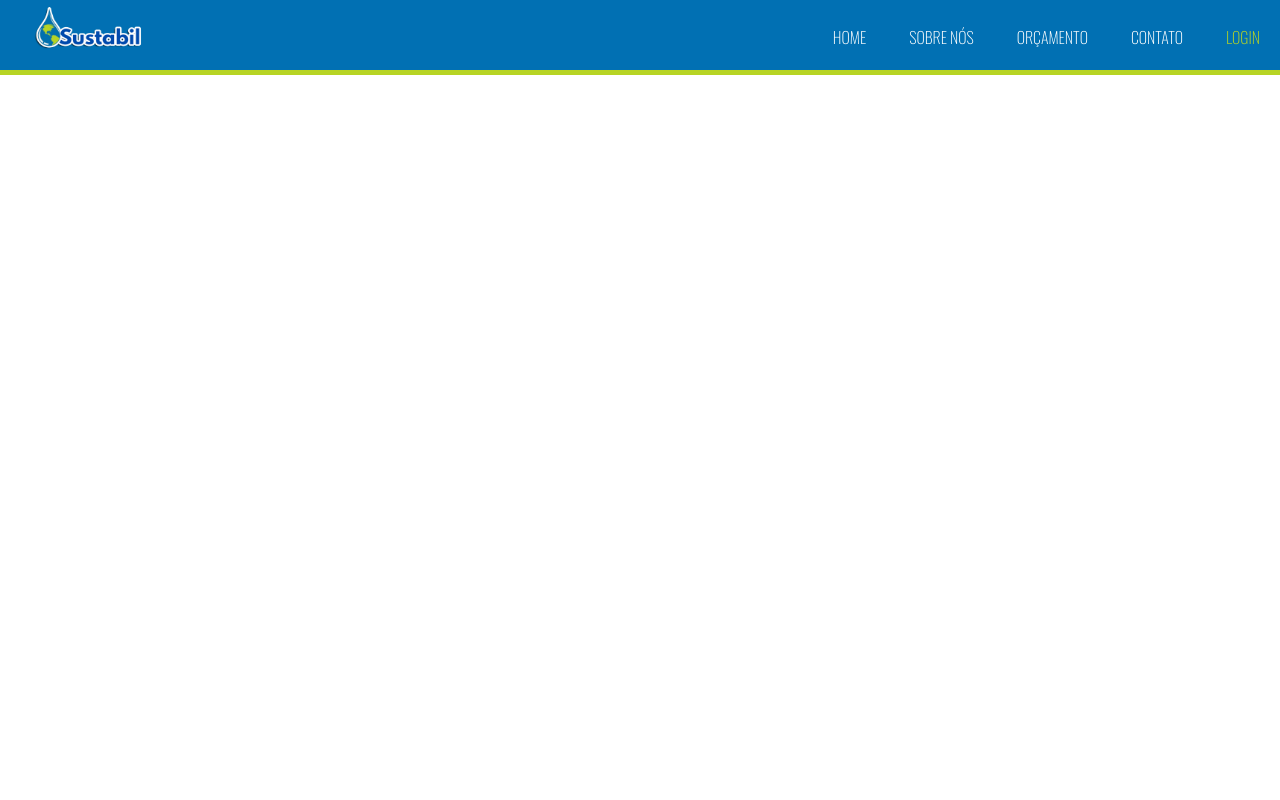
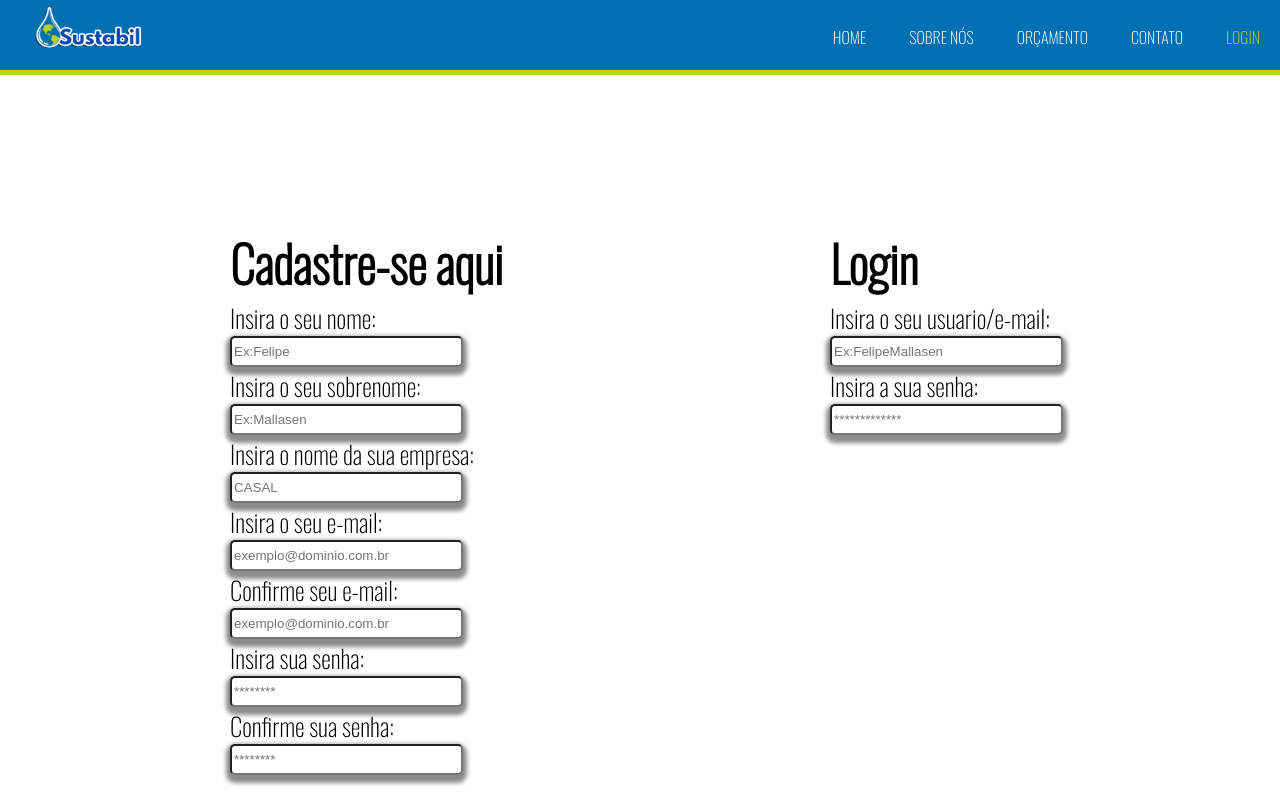
Before and after one commit to Anderson-MF/SPRINT2-SUSTABIL-PROJETO, a plain HTML site: page Site/login.html in a window 1280 px wide. Drawn offline with nearby package versions, Linux system fonts and the light colour scheme.

Commit message:
att site

```diff
--- a/Site/login.html
+++ b/Site/login.html
@@ -24,5 +24,30 @@
             </div>
         </div>
     </div>
+    <div class="form">
+        <h1>Cadastre-se aqui</h1>
+        <label class="label">Insira o seu nome: </label>
+        <input class="input" type="text" placeholder="Ex:Felipe">
+        <label class="label">Insira o seu sobrenome: </label>
+        <input class="input" type="text" placeholder="Ex:Mallasen">
+        <label class="label">Insira o nome da sua empresa: </label>
+        <input class="input" type="text" placeholder="CASAL">
+        <label class="label">Insira o seu e-mail: </label>
+        <input class="input" type="text" placeholder="exemplo@dominio.com.br">
+        <label class="label">Confirme seu e-mail: </label>
+        <input class="input" type="text" placeholder="exemplo@dominio.com.br">
+        <label class="label">Insira sua senha: </label>
+        <input class="input" type="text" placeholder="********">
+        <label class="label">Confirme sua senha: </label>
+        <input class="input" type="text" placeholder="********">
+    </div>
+    <div class="form2">
+        <h1>Login</h1>
+        <label class="label2">Insira o seu usuario/e-mail: </label>
+        <input class="input2" type="text" placeholder="Ex:FelipeMallasen">
+        <label class="label2">Insira a sua senha: </label>
+        <input class="input2" type="text" placeholder="*************">
+
+    </div>
 </body>
 </html>
--- a/Site/style_login.css
+++ b/Site/style_login.css
@@ -3,6 +3,7 @@
 }
 body {
     font-family: 'Oswald', sans-serif;
+
 }
 
 .header {
@@ -37,3 +38,55 @@ body {
     padding: 5px 20px 0 20px;
 
 }
+
+.form {
+    padding-left: 200px;
+    padding-top: 150px;
+    float: left;
+
+}
+
+.form h1 {
+    padding-left: 30px;
+    font-size: 50px;
+}
+
+.form2 {
+    padding-right: 200px;
+    padding-top: 150px;
+    float: right;
+}
+
+.form2 h1 {
+    padding-left: 30px;
+    font-size: 50px;
+}
+
+.label {
+    padding: 0px 30px 0 30px;
+    font-size: 25px;
+}
+
+.label2 {
+    padding: 0px 30px 0 30px;
+    font-size: 25px;
+}
+.input {
+    height: 25px;
+    width: 225px;
+    margin-left: 30px;
+    display: flex;
+    box-shadow: 0px 4px 4px 4px
+    rgba(0, 0, 0, 0.45);
+    border-radius: 5px;
+}
+
+.input2 {
+    height: 25px;
+    width: 225px;
+    margin-left: 30px;
+    display: flex;
+    box-shadow: 0px 4px 4px 4px
+    rgba(0, 0, 0, 0.45);
+    border-radius: 5px;
+}
```
